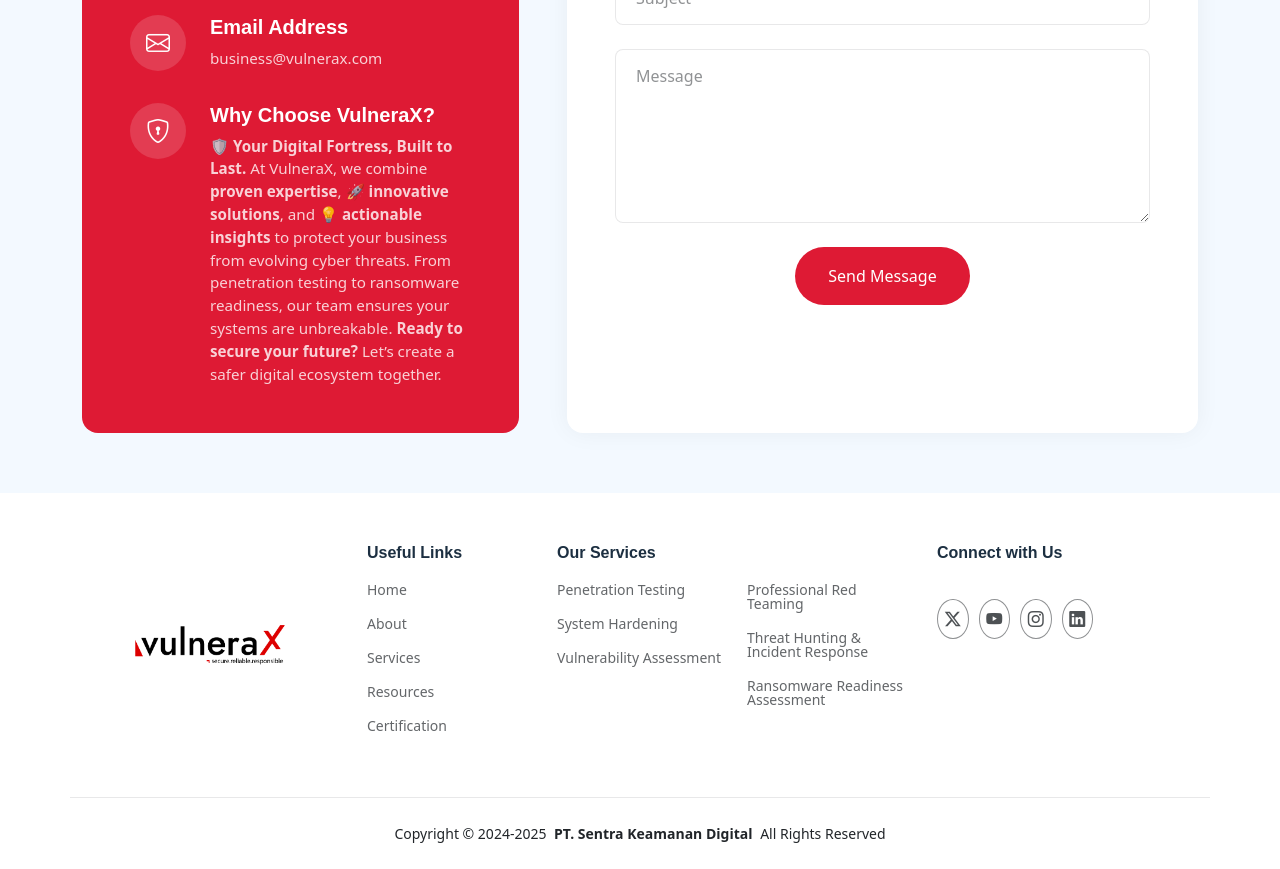
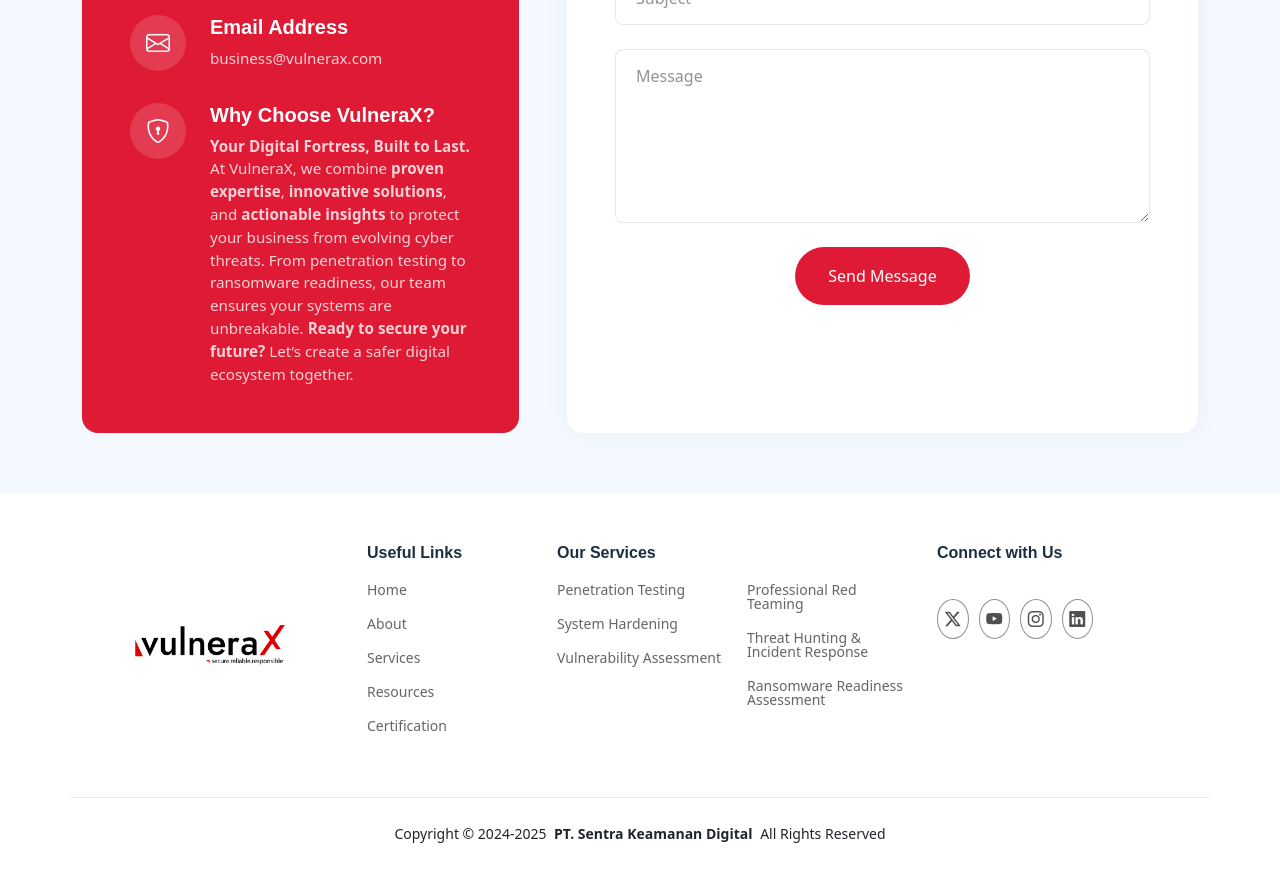
Before and after one commit to Galang0304/web-main-vulnerax-update, a Next.js app: page / in a window 1280 px wide. Shown: the part 5140-6009 px from the top of the page. Built offline with nearby package versions, Linux system fonts and the light colour scheme.

Commit message:
Update Contact.js

```diff
--- a/src/components/pages/Contact.js
+++ b/src/components/pages/Contact.js
@@ -116,7 +116,7 @@
                 <div className="content">
                   <h4>Why Choose VulneraX?</h4>
                   <p>
-                    🛡️ <strong>Your Digital Fortress, Built to Last.</strong> At VulneraX, we combine <strong>proven expertise</strong>, 🚀 <strong>innovative solutions</strong>, and 💡 <strong>actionable insights</strong> to protect your business from evolving cyber threats. From penetration testing to ransomware readiness, our team ensures your systems are unbreakable. <strong>Ready to secure your future?</strong> Let’s create a safer digital ecosystem together.
+                    <strong>Your Digital Fortress, Built to Last.</strong> At VulneraX, we combine <strong>proven expertise</strong>, <strong>innovative solutions</strong>, and <strong>actionable insights</strong> to protect your business from evolving cyber threats. From penetration testing to ransomware readiness, our team ensures your systems are unbreakable. <strong>Ready to secure your future?</strong> Let’s create a safer digital ecosystem together.
                   </p>
                 </div>
               </div>
```
